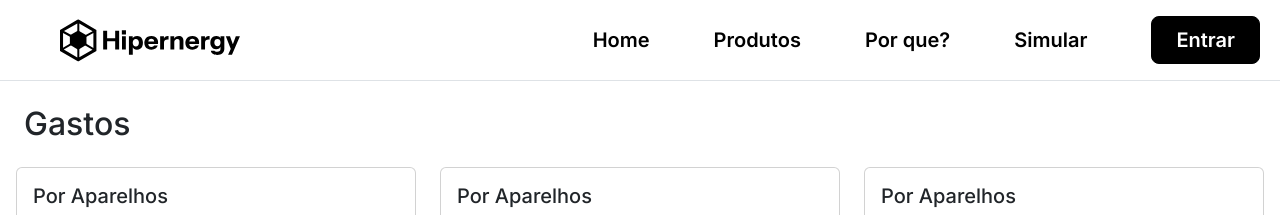
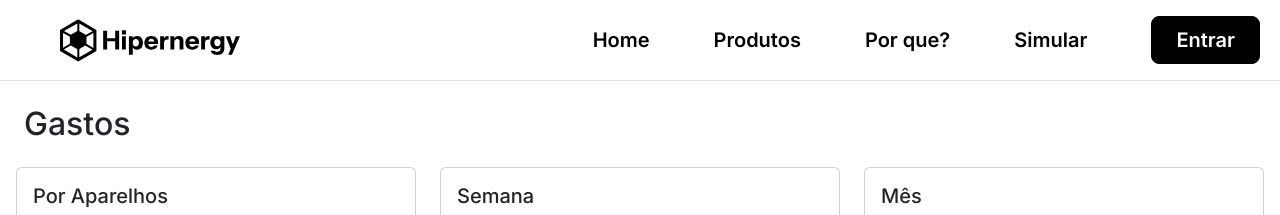
Before and after one commit to codart-fiap/hypernergy, a plain HTML site: page src/pages/entrar.html in a window 1280 px wide. Shown: the top 215 px of the page. Drawn offline with nearby package versions, Linux system fonts and the light colour scheme; files that its build step writes are made by us from their sources.

Commit message:
alterei textos da pagina de interação

```diff
--- a/src/pages/entrar.html
+++ b/src/pages/entrar.html
@@ -61,7 +61,7 @@
         <div class="col-12 col-md-6 col-lg-4 pb-4">
             <div class="card">
                 <div class="card-body">
-                    <h5 class="card-title">Por Aparelhos</h5>
+                    <h5 class="card-title">Semana</h5>
                     <img src="..." class="card-img-bottom" alt="...">
                     <p class="card-text"><small class="text-body-secondary">Last updated 3 mins ago</small></p>
                 </div>
@@ -70,7 +70,7 @@
         <div class="col-12 col-md-6 col-lg-4 pb-4">
             <div class="card">
                 <div class="card-body">
-                    <h5 class="card-title">Por Aparelhos</h5>
+                    <h5 class="card-title">Mês</h5>
                     <img src="..." class="card-img-bottom" alt="...">
                     <p class="card-text"><small class="text-body-secondary">Last updated 3 mins ago</small></p>
                 </div>
```
